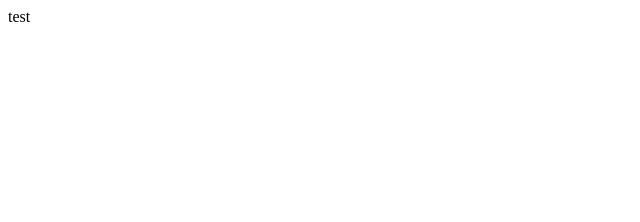
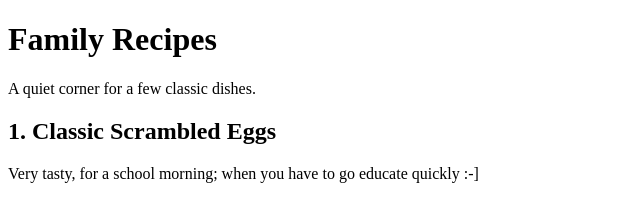
Before and after one commit to arkdyl/family-recipes, a plain HTML site: page index.html in a window 1280 px wide. Shown: the whole page, without its empty margins (0-640 px from the left). Drawn offline with Linux system fonts and the light colour scheme.

Commit message:
Made header and started doing sections.

```diff
--- a/index.html
+++ b/index.html
@@ -1 +1,20 @@
-<p>test</p>
+<!DOCTYPE html>
+<html lang="en">
+    <head>
+        <meta charset="UTF-8">
+        <title>Family Recipes</title>
+        <link rel="stylesheet" href="style.css">
+    </head>
+    <body>
+        <header>
+            <h1>Family Recipes</h1>
+            <p class="subtitle">A quiet corner for a few classic dishes.</p>
+        </header>
+        <main>
+            <section class="recipe-card">
+                <h2>1. Classic Scrambled Eggs</h2>
+                <p class="description">Very tasty, for a school morning; when you have to go educate quickly :-]</p>
+            </section>
+        </main>
+    </body>
+</html>
```
